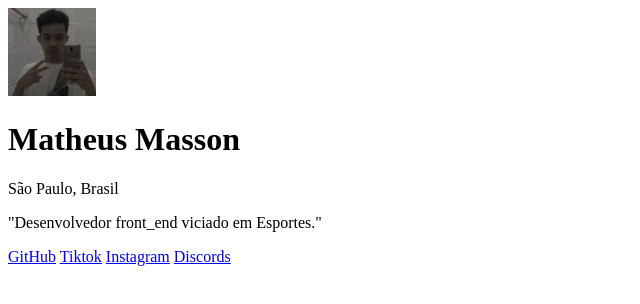
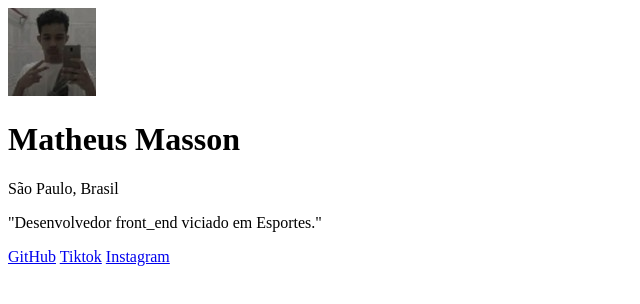
Before and after one commit to MatheusMasson-12A/Meus-Links, a plain HTML site: page index.html in a window 1280 px wide. Shown: the full height of the page, 0-640 px from the left. Drawn offline with Linux system fonts and the light colour scheme.

Commit message:
término do desenvolvimento do HTML

```diff
--- a/index.html
+++ b/index.html
@@ -16,6 +16,5 @@
         <a href="https://github.com/MatheusMasson-12A">GitHub</a>
         <a href="https://www.tiktok.com/@mth_efx13">Tiktok</a>
         <a href="https://www.instagram.com/theuzinx_fx/">Instagram</a>
-        <a href="https://discord.com/channels/@me">Discords</a>
 </body>
 </html>
```
